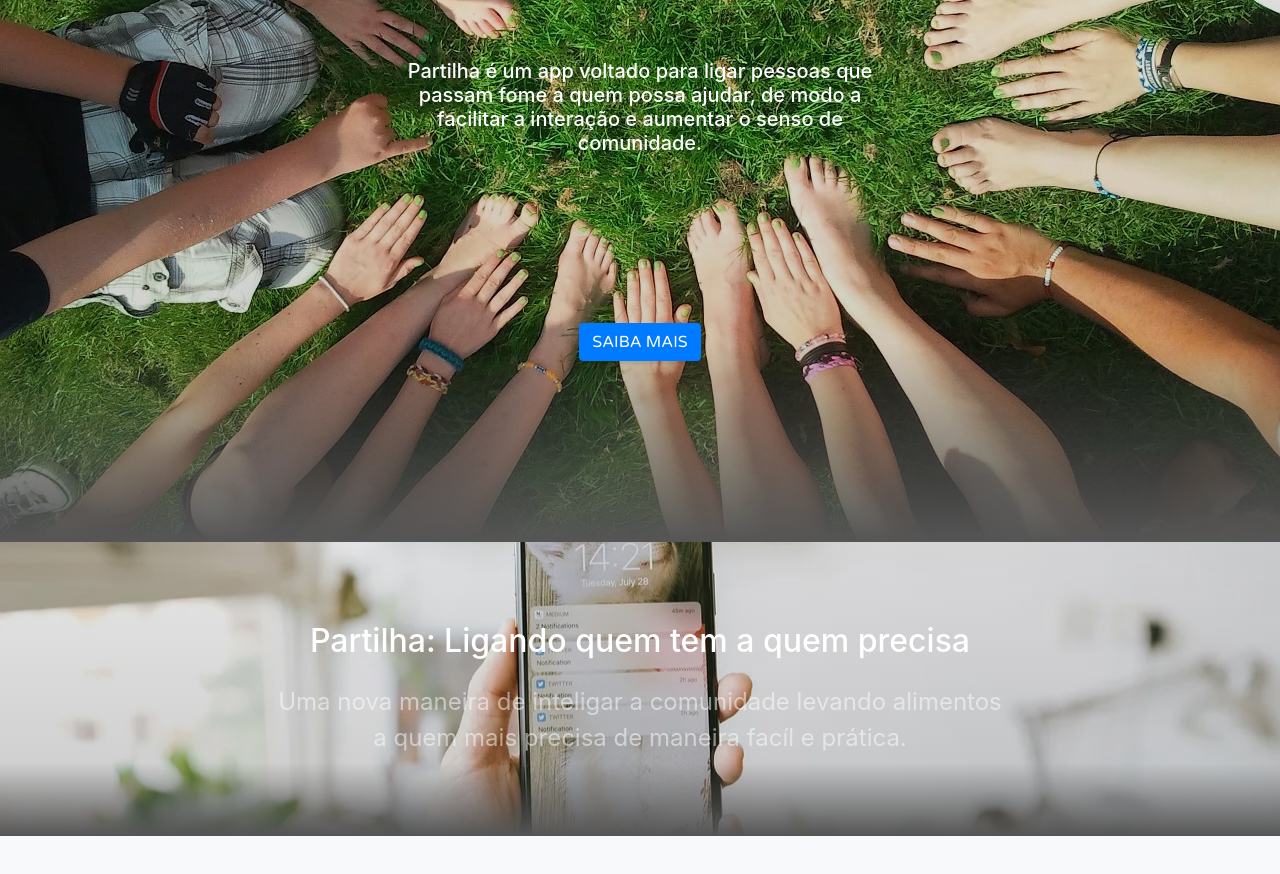
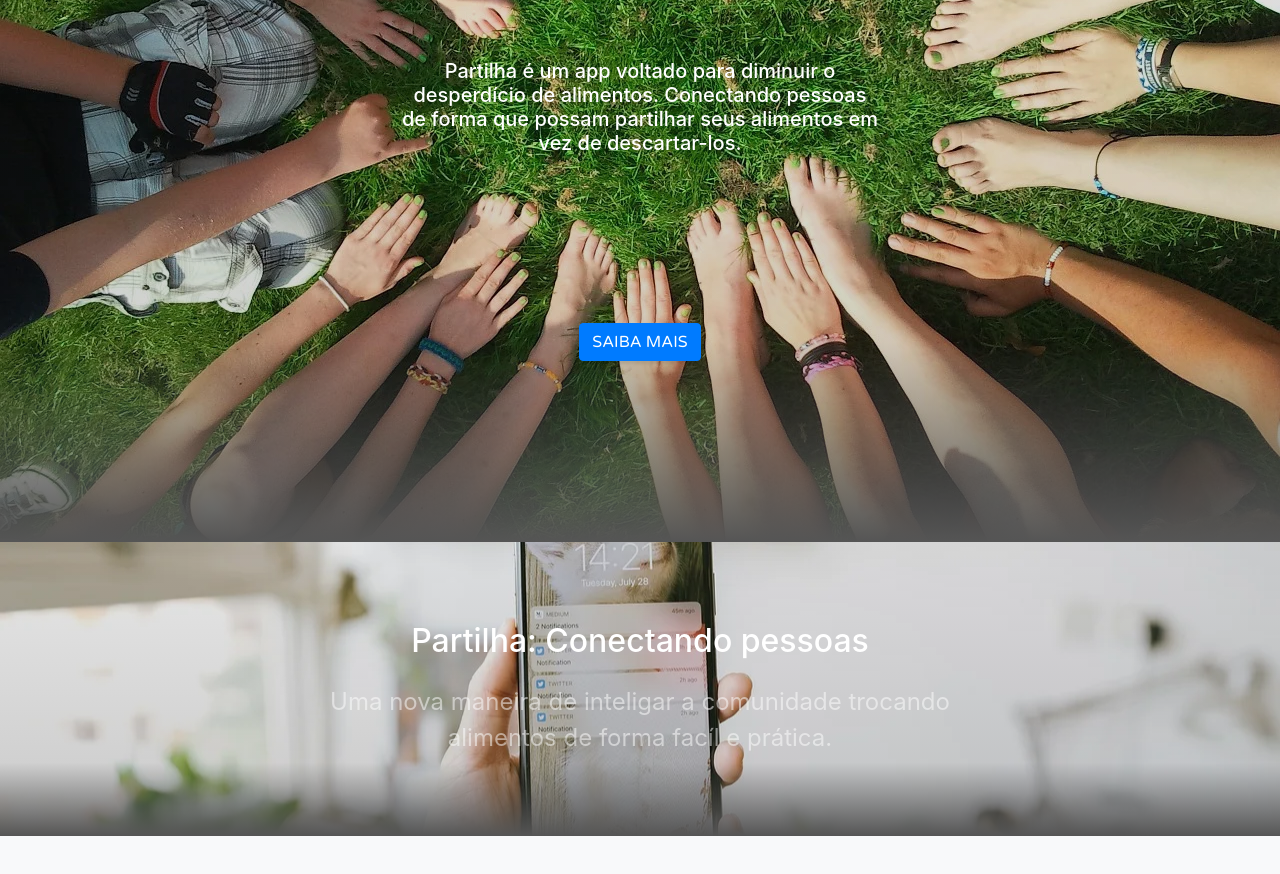
Before and after one commit to TiagoBattiston/landing-page, a website with bundled scripts: page index.html in a window 1280 px wide. Shown: the part 258-1132 px from the top of the page. Built offline with nearby package versions, Linux system fonts and the light colour scheme.

Commit message:
Update index.html

```diff
--- a/index.html
+++ b/index.html
@@ -57,7 +57,7 @@
           <br/>
           <br/>
           <br/>
-         <h2 class="mx-auto my-0"> Partilha é um app voltado para ligar pessoas que passam fome a quem possa ajudar, de modo a facilitar a interação e aumentar o senso de comunidade.</h2>
+         <h2 class="mx-auto my-0"> Partilha é um app voltado para diminuir o desperdício de alimentos. Conectando pessoas de forma que possam partilhar seus alimentos em vez de descartar-los.</h2>
 
           <br/>
           <br/>
@@ -76,8 +76,8 @@
       <div class="container">
         <div class="row">
           <div class="col-lg-8 mx-auto">
-            <h2 class="text-white mb-4" style="font-size:2rem">Partilha: Ligando quem tem a quem precisa</h2>
-            <p class="text-white-50" style="font-size:1.5rem">Uma nova  maneira de inteligar a comunidade levando alimentos a quem mais precisa de maneira facíl e prática.
+            <h2 class="text-white mb-4" style="font-size:2rem">Partilha: Conectando pessoas</h2>
+            <p class="text-white-50" style="font-size:1.5rem">Uma nova  maneira de inteligar a comunidade trocando alimentos de forma facíl e prática.
             </p>
           </div>
         </div>
```
